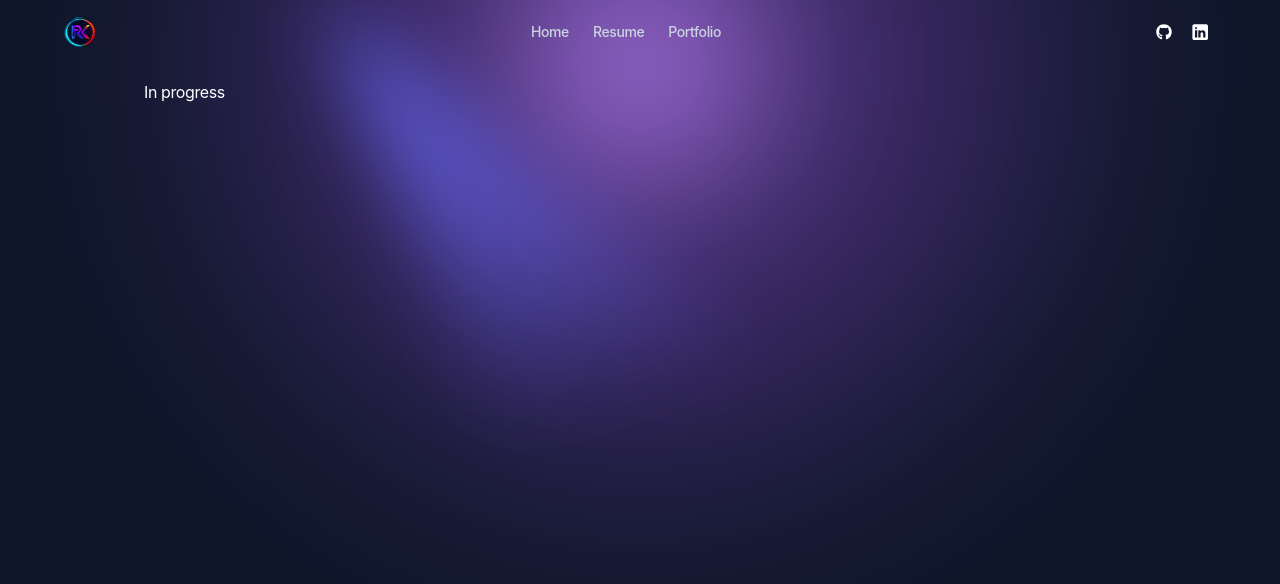
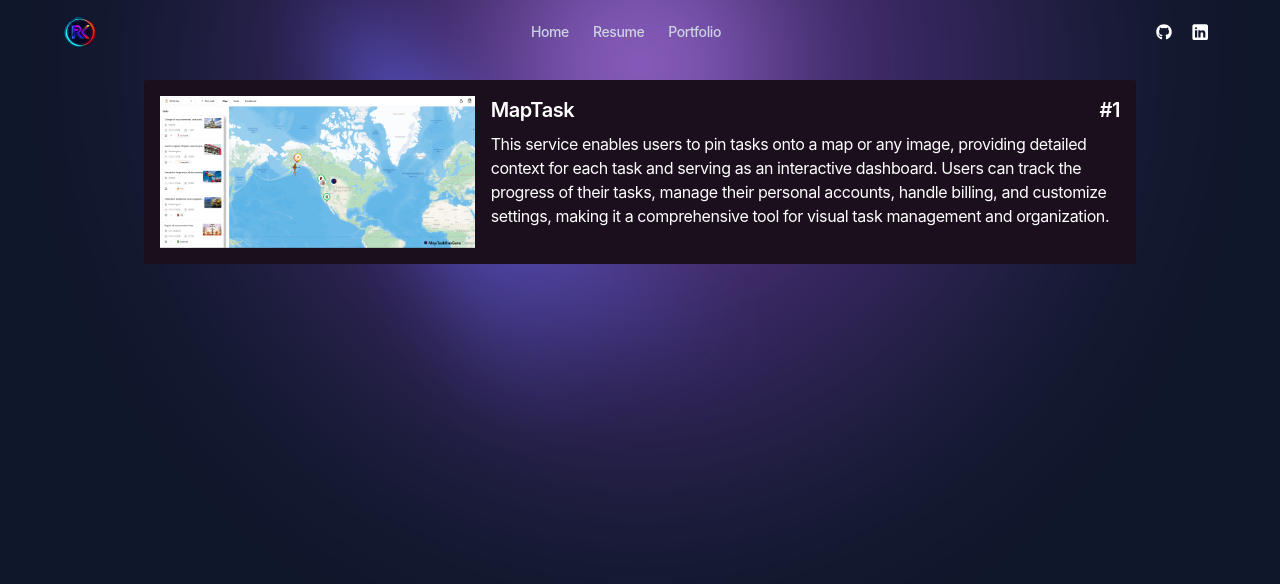
Before and after one commit to ruskhn/website-personal, a Next.js app: page /portfolio in a window 1280 px wide. Shown: the top 584 px of the page. Built offline with nearby package versions, Linux system fonts and the light colour scheme.

Commit message:
prject 1 added

```diff
--- a/app/portfolio/page.tsx
+++ b/app/portfolio/page.tsx
@@ -1,4 +1,44 @@
+import Image from "next/image"
+import Link from "next/link"
+
+const PROJECTS = [
+  {
+    title: "MapTask",
+    url: "maptask.ruslan.guru",
+    description:
+      "This service enables users to pin tasks onto a map or any image, providing detailed context for each task and serving as an interactive dashboard. Users can track the progress of their tasks, manage their personal accounts, handle billing, and customize settings, making it a comprehensive tool for visual task management and organization.",
+  },
+]
+
 const Portfolio = () => {
-  return <div>In progress</div>
+  return (
+    <div>
+      {PROJECTS.map(({ title, description, url }, idx) => (
+        <div className="-[8px] flex w-full flex-col items-center rounded bg-[#1b0e1d] p-4 md:flex-row md:items-start">
+          {/* Image on the left */}
+          <div className="w-full md:w-1/3">
+            <a target="_blank" href={`https://${url}`} rel="noopener noreferrer">
+              <Image
+                src="/images/portfolio/p1.png"
+                alt="Your image description"
+                width={500} // You can adjust the width and height as needed
+                height={500}
+                className="h-auto w-full"
+              />
+            </a>
+          </div>
+
+          {/* Text and description on the right */}
+          <div className="mt-4 w-full md:ml-4 md:mt-0 md:w-2/3">
+            <h2 className="text-xl font-semibold">
+              {title}
+              <span className="float-right">#{idx + 1}</span>
+            </h2>
+            <p className="mt-2">{description}</p>
+          </div>
+        </div>
+      ))}
+    </div>
+  )
 }
 export default Portfolio
--- a/package.json
+++ b/package.json
@@ -93,7 +93,6 @@
     "jest": "^29.7.0",
     "jest-environment-jsdom": "^29.7.0",
     "mkdirp": "^3.0.1",
-    "npm-only-allow": "^1.2.6",
     "patch-package": "^8.0.0",
     "postcss": "^8.4.31",
     "postinstall-postinstall": "^2.1.0",
```
Also changed, not shown: public/images/portfolio/p1.png (added), 1 other file (tests, documents, lock files or other folders).
